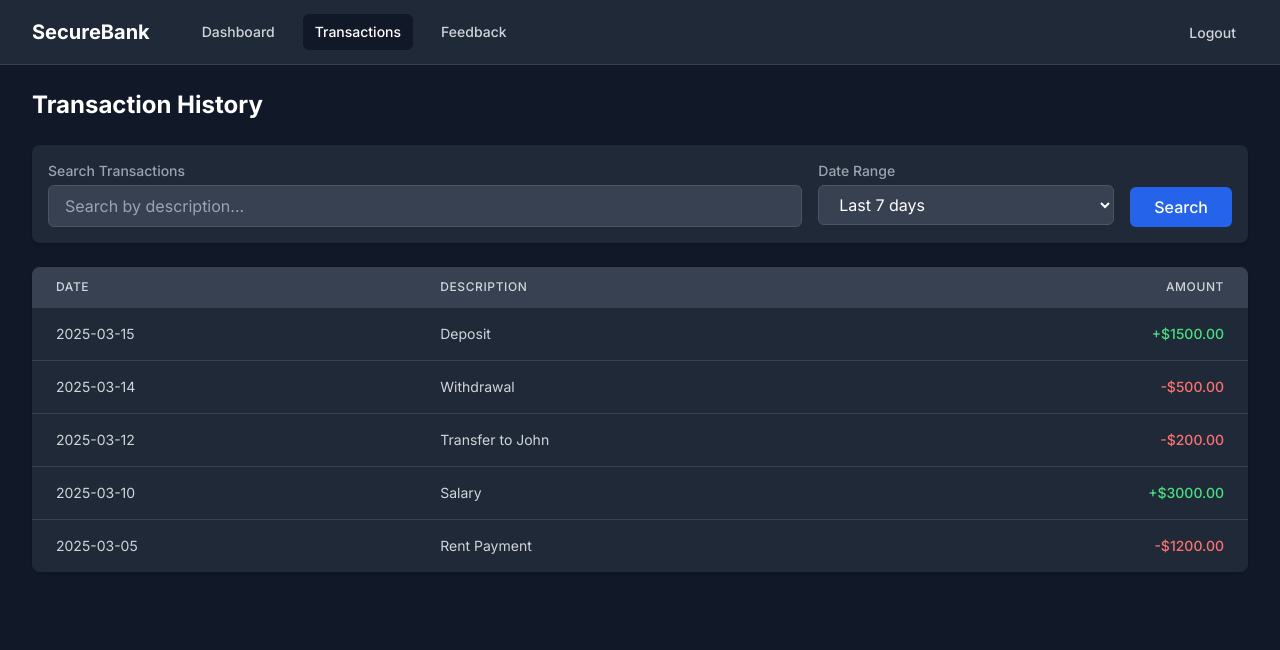
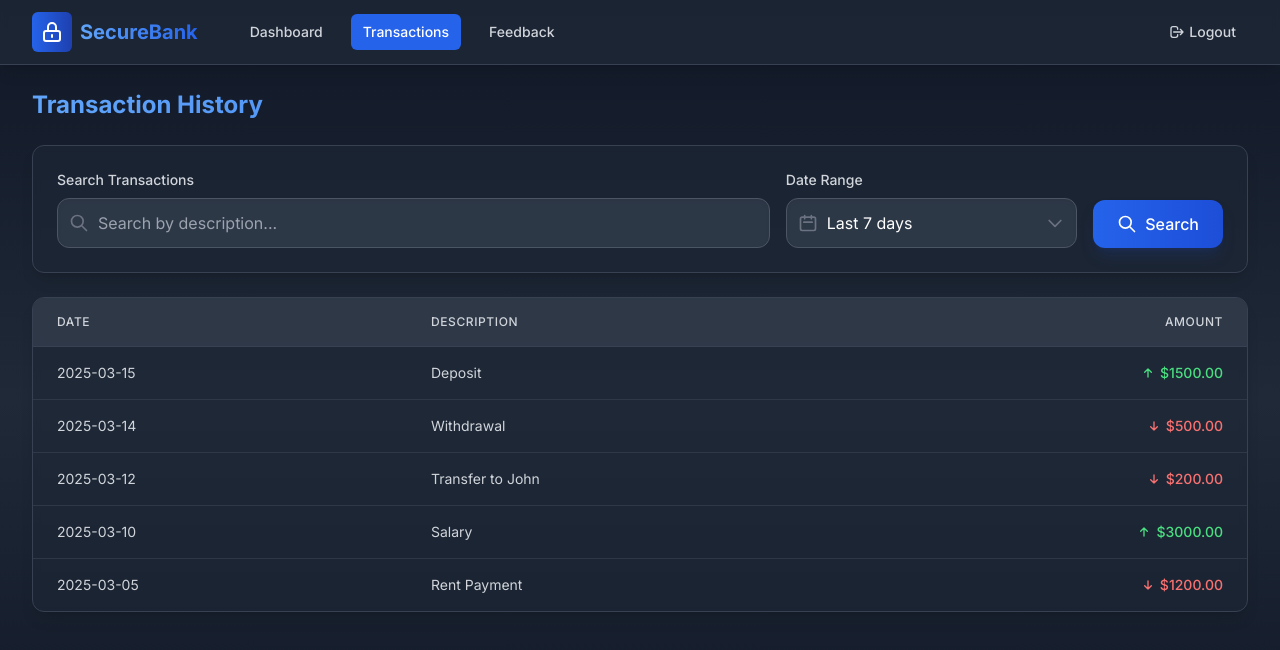
Before and after one commit to sunnypatell/securebank-ctf, a Next.js app in the folder frontend/: page /dashboard/transactions in a window 1280 px wide. Shown: the top 650 px of the page. Built offline with nearby package versions, Linux system fonts and the light colour scheme.

Commit message:
chore(transactions): follows W3 theme styling

```diff
--- a/frontend/app/dashboard/transactions/page.tsx
+++ b/frontend/app/dashboard/transactions/page.tsx
@@ -11,32 +11,44 @@ export default function Transactions() {
   ]
 
   return (
-    <div className="min-h-screen bg-gray-900 text-white">
+    <div className="min-h-screen bg-gradient-to-b from-gray-900 via-gray-800 to-gray-900 text-white">
       {/* Navigation */}
-      <nav className="bg-gray-800 border-b border-gray-700">
+      <nav className="bg-gray-800/80 backdrop-blur-sm border-b border-gray-700 sticky top-0 z-10 shadow-lg">
         <div className="max-w-7xl mx-auto px-4 sm:px-6 lg:px-8">
           <div className="flex items-center justify-between h-16">
             <div className="flex items-center">
-              <div className="flex-shrink-0">
-                <span className="text-xl font-bold">SecureBank</span>
+              <div className="flex-shrink-0 flex items-center">
+                <div className="bg-gradient-to-r from-blue-600 to-blue-800 rounded-md p-2 mr-2">
+                  <svg className="h-6 w-6 text-white" fill="none" viewBox="0 0 24 24" stroke="currentColor">
+                    <path
+                      strokeLinecap="round"
+                      strokeLinejoin="round"
+                      strokeWidth={2}
+                      d="M12 15v2m-6 4h12a2 2 0 002-2v-6a2 2 0 00-2-2H6a2 2 0 00-2 2v6a2 2 0 002 2zm10-10V7a4 4 0 00-8 0v4h8z"
+                    />
+                  </svg>
+                </div>
+                <span className="text-xl font-bold bg-clip-text text-transparent bg-gradient-to-r from-blue-400 to-blue-600">
+                  SecureBank
+                </span>
               </div>
               <div className="hidden md:block">
                 <div className="ml-10 flex items-baseline space-x-4">
                   <Link
                     href="/dashboard"
-                    className="text-gray-300 hover:bg-gray-700 hover:text-white px-3 py-2 rounded-md text-sm font-medium"
+                    className="text-gray-300 hover:bg-gray-700 hover:text-white px-3 py-2 rounded-md text-sm font-medium transition-colors duration-200"
                   >
                     Dashboard
                   </Link>
                   <Link
                     href="/dashboard/transactions"
-                    className="bg-gray-900 text-white px-3 py-2 rounded-md text-sm font-medium"
+                    className="bg-blue-600 text-white px-3 py-2 rounded-md text-sm font-medium transition-colors duration-200"
                   >
                     Transactions
                   </Link>
                   <Link
                     href="/dashboard/feedback"
-                    className="text-gray-300 hover:bg-gray-700 hover:text-white px-3 py-2 rounded-md text-sm font-medium"
+                    className="text-gray-300 hover:bg-gray-700 hover:text-white px-3 py-2 rounded-md text-sm font-medium transition-colors duration-200"
                   >
                     Feedback
                   </Link>
@@ -46,8 +58,22 @@ export default function Transactions() {
             <div>
               <Link
                 href="/"
-                className="text-gray-300 hover:bg-gray-700 hover:text-white px-3 py-2 rounded-md text-sm font-medium"
+                className="text-gray-300 hover:bg-red-600 hover:text-white px-3 py-2 rounded-md text-sm font-medium transition-colors duration-200 flex items-center"
               >
+                <svg
+                  className="w-4 h-4 mr-1"
+                  fill="none"
+                  stroke="currentColor"
+                  viewBox="0 0 24 24"
+                  xmlns="http://www.w3.org/2000/svg"
+                >
+                  <path
+                    strokeLinecap="round"
+                    strokeLinejoin="round"
+                    strokeWidth={2}
+                    d="M17 16l4-4m0 0l-4-4m4 4H7m6 4v1a3 3 0 01-3 3H6a3 3 0 01-3-3V7a3 3 0 013-3h4a3 3 0 013 3v1"
+                  />
+                </svg>
                 Logout
               </Link>
             </div>
@@ -58,41 +84,104 @@ export default function Transactions() {
       {/* Main Content */}
       <main className="max-w-7xl mx-auto py-6 sm:px-6 lg:px-8">
         <div className="px-4 sm:px-0">
-          <h1 className="text-2xl font-bold mb-6">Transaction History</h1>
+          <h1 className="text-2xl font-bold mb-6 bg-clip-text text-transparent bg-gradient-to-r from-blue-400 to-blue-600">
+            Transaction History
+          </h1>
 
           {/* Search Form */}
-          <div className="mb-6 bg-gray-800 p-4 rounded-lg shadow">
+          <div className="mb-6 bg-gray-800/50 backdrop-blur-sm p-6 rounded-xl shadow-lg border border-gray-700">
             <form className="flex flex-col md:flex-row gap-4">
               <div className="flex-1">
-                <label htmlFor="search" className="block text-sm font-medium text-gray-400 mb-1">
+                <label htmlFor="search" className="block text-sm font-medium text-gray-300 mb-2">
                   Search Transactions
                 </label>
+                <div className="relative">
+                  <div className="absolute inset-y-0 left-0 pl-3 flex items-center pointer-events-none">
+                    <svg
+                      className="h-5 w-5 text-gray-500"
+                      fill="none"
+                      stroke="currentColor"
+                      viewBox="0 0 24 24"
+                      xmlns="http://www.w3.org/2000/svg"
+                    >
+                      <path
+                        strokeLinecap="round"
+                        strokeLinejoin="round"
+                        strokeWidth={2}
+                        d="M21 21l-6-6m2-5a7 7 0 11-14 0 7 7 0 0114 0z"
+                      />
+                    </svg>
+                  </div>
                   <input
                     type="text"
                     id="search"
-                  className="w-full px-4 py-2 bg-gray-700 border border-gray-600 rounded-md focus:outline-none focus:ring-2 focus:ring-blue-500 text-white"
+                    className="w-full pl-10 pr-4 py-3 bg-gray-700/70 border border-gray-600 rounded-xl focus:outline-none focus:ring-2 focus:ring-blue-500 text-white shadow-inner"
                     placeholder="Search by description..."
                   />
                 </div>
+              </div>
               <div className="w-full md:w-1/4">
-                <label htmlFor="date" className="block text-sm font-medium text-gray-400 mb-1">
+                <label htmlFor="date" className="block text-sm font-medium text-gray-300 mb-2">
                   Date Range
                 </label>
+                <div className="relative">
+                  <div className="absolute inset-y-0 left-0 pl-3 flex items-center pointer-events-none">
+                    <svg
+                      className="h-5 w-5 text-gray-500"
+                      fill="none"
+                      stroke="currentColor"
+                      viewBox="0 0 24 24"
+                      xmlns="http://www.w3.org/2000/svg"
+                    >
+                      <path
+                        strokeLinecap="round"
+                        strokeLinejoin="round"
+                        strokeWidth={2}
+                        d="M8 7V3m8 4V3m-9 8h10M5 21h14a2 2 0 002-2V7a2 2 0 00-2-2H5a2 2 0 00-2 2v12a2 2 0 002 2z"
+                      />
+                    </svg>
+                  </div>
                   <select
                     id="date"
-                  className="w-full px-4 py-2 bg-gray-700 border border-gray-600 rounded-md focus:outline-none focus:ring-2 focus:ring-blue-500 text-white"
+                    className="w-full pl-10 pr-4 py-3 bg-gray-700/70 border border-gray-600 rounded-xl focus:outline-none focus:ring-2 focus:ring-blue-500 text-white shadow-inner appearance-none"
                   >
                     <option>Last 7 days</option>
                     <option>Last 30 days</option>
                     <option>Last 90 days</option>
                     <option>All time</option>
                   </select>
+                  <div className="absolute inset-y-0 right-0 flex items-center pr-3 pointer-events-none">
+                    <svg
+                      className="h-5 w-5 text-gray-500"
+                      fill="none"
+                      stroke="currentColor"
+                      viewBox="0 0 24 24"
+                      xmlns="http://www.w3.org/2000/svg"
+                    >
+                      <path strokeLinecap="round" strokeLinejoin="round" strokeWidth={2} d="M19 9l-7 7-7-7" />
+                    </svg>
+                  </div>
+                </div>
               </div>
               <div className="w-full md:w-auto self-end">
                 <button
                   type="submit"
-                  className="w-full md:w-auto bg-blue-600 hover:bg-blue-700 text-white font-medium py-2 px-6 rounded-md"
+                  className="w-full md:w-auto bg-gradient-to-r from-blue-600 to-blue-700 hover:from-blue-700 hover:to-blue-800 text-white font-medium py-3 px-6 rounded-xl transition duration-300 shadow-lg shadow-blue-900/30 flex items-center justify-center"
                 >
+                  <svg
+                    className="w-5 h-5 mr-2"
+                    fill="none"
+                    stroke="currentColor"
+                    viewBox="0 0 24 24"
+                    xmlns="http://www.w3.org/2000/svg"
+                  >
+                    <path
+                      strokeLinecap="round"
+                      strokeLinejoin="round"
+                      strokeWidth={2}
+                      d="M21 21l-6-6m2-5a7 7 0 11-14 0 7 7 0 0114 0z"
+                    />
+                  </svg>
                   Search
                 </button>
               </div>
@@ -100,33 +189,34 @@ export default function Transactions() {
           </div>
 
           {/* Transactions Table */}
-          <div className="bg-gray-800 rounded-lg shadow overflow-hidden">
+          <div className="bg-gray-800/50 backdrop-blur-sm rounded-xl shadow-lg overflow-hidden border border-gray-700">
+            <div className="overflow-x-auto">
               <table className="min-w-full divide-y divide-gray-700">
-              <thead className="bg-gray-700">
+                <thead className="bg-gray-700/70">
                   <tr>
                     <th
                       scope="col"
-                    className="px-6 py-3 text-left text-xs font-medium text-gray-300 uppercase tracking-wider"
+                      className="px-6 py-4 text-left text-xs font-medium text-gray-300 uppercase tracking-wider"
                     >
                       Date
                     </th>
                     <th
                       scope="col"
-                    className="px-6 py-3 text-left text-xs font-medium text-gray-300 uppercase tracking-wider"
+                      className="px-6 py-4 text-left text-xs font-medium text-gray-300 uppercase tracking-wider"
                     >
                       Description
                     </th>
                     <th
                       scope="col"
-                    className="px-6 py-3 text-right text-xs font-medium text-gray-300 uppercase tracking-wider"
+                      className="px-6 py-4 text-right text-xs font-medium text-gray-300 uppercase tracking-wider"
                     >
                       Amount
                     </th>
                   </tr>
                 </thead>
-              <tbody className="bg-gray-800 divide-y divide-gray-700">
+                <tbody className="divide-y divide-gray-700/70">
                   {transactions.map((transaction) => (
-                  <tr key={transaction.id}>
+                    <tr key={transaction.id} className="hover:bg-gray-700/30 transition-colors duration-150">
                       <td className="px-6 py-4 whitespace-nowrap text-sm text-gray-300">{transaction.date}</td>
                       <td className="px-6 py-4 whitespace-nowrap text-sm text-gray-300">{transaction.description}</td>
                       <td
@@ -134,7 +224,40 @@ export default function Transactions() {
                           transaction.type === "credit" ? "text-green-400" : "text-red-400"
                         }`}
                       >
-                      {transaction.type === "credit" ? "+" : "-"}${transaction.amount.toFixed(2)}
+                        <span className="flex items-center justify-end">
+                          {transaction.type === "credit" ? (
+                            <svg
+                              className="w-4 h-4 mr-1"
+                              fill="none"
+                              stroke="currentColor"
+                              viewBox="0 0 24 24"
+                              xmlns="http://www.w3.org/2000/svg"
+                            >
+                              <path
+                                strokeLinecap="round"
+                                strokeLinejoin="round"
+                                strokeWidth={2}
+                                d="M7 11l5-5m0 0l5 5m-5-5v12"
+                              />
+                            </svg>
+                          ) : (
+                            <svg
+                              className="w-4 h-4 mr-1"
+                              fill="none"
+                              stroke="currentColor"
+                              viewBox="0 0 24 24"
+                              xmlns="http://www.w3.org/2000/svg"
+                            >
+                              <path
+                                strokeLinecap="round"
+                                strokeLinejoin="round"
+                                strokeWidth={2}
+                                d="M17 13l-5 5m0 0l-5-5m5 5V6"
+                              />
+                            </svg>
+                          )}
+                          ${transaction.amount.toFixed(2)}
+                        </span>
                       </td>
                     </tr>
                   ))}
@@ -142,6 +265,7 @@ export default function Transactions() {
               </table>
             </div>
           </div>
+        </div>
       </main>
     </div>
   )
```
Lines whose indentation alone changed are shown as unchanged.
